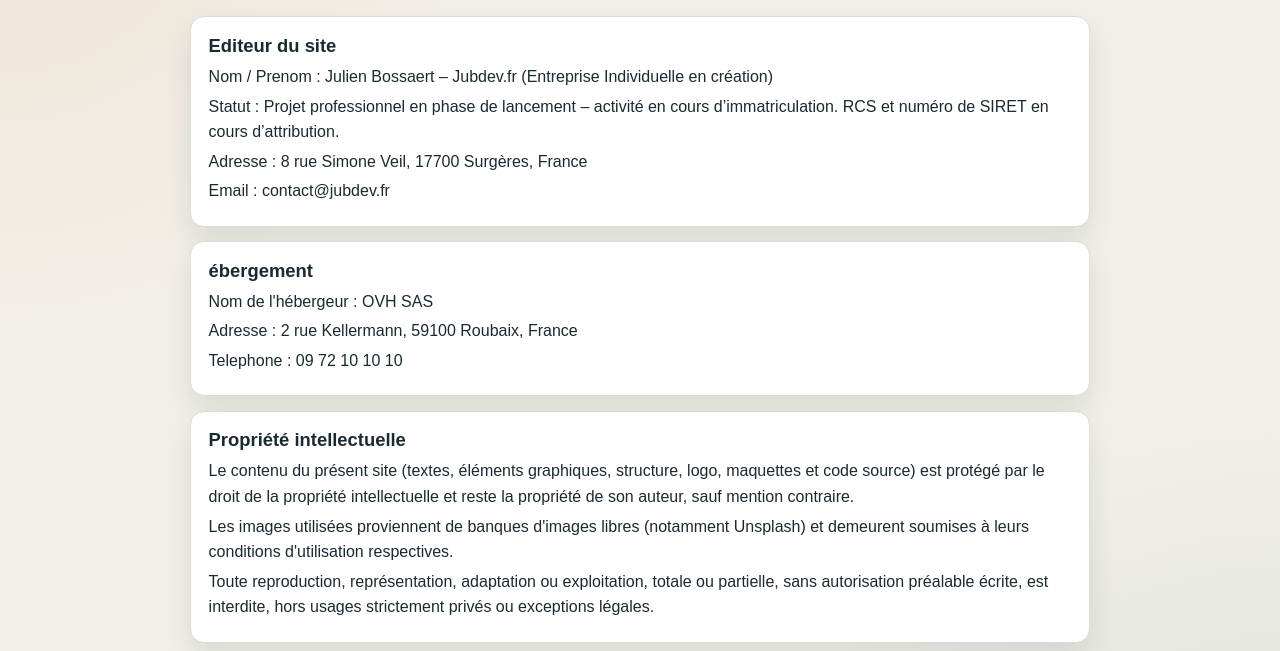
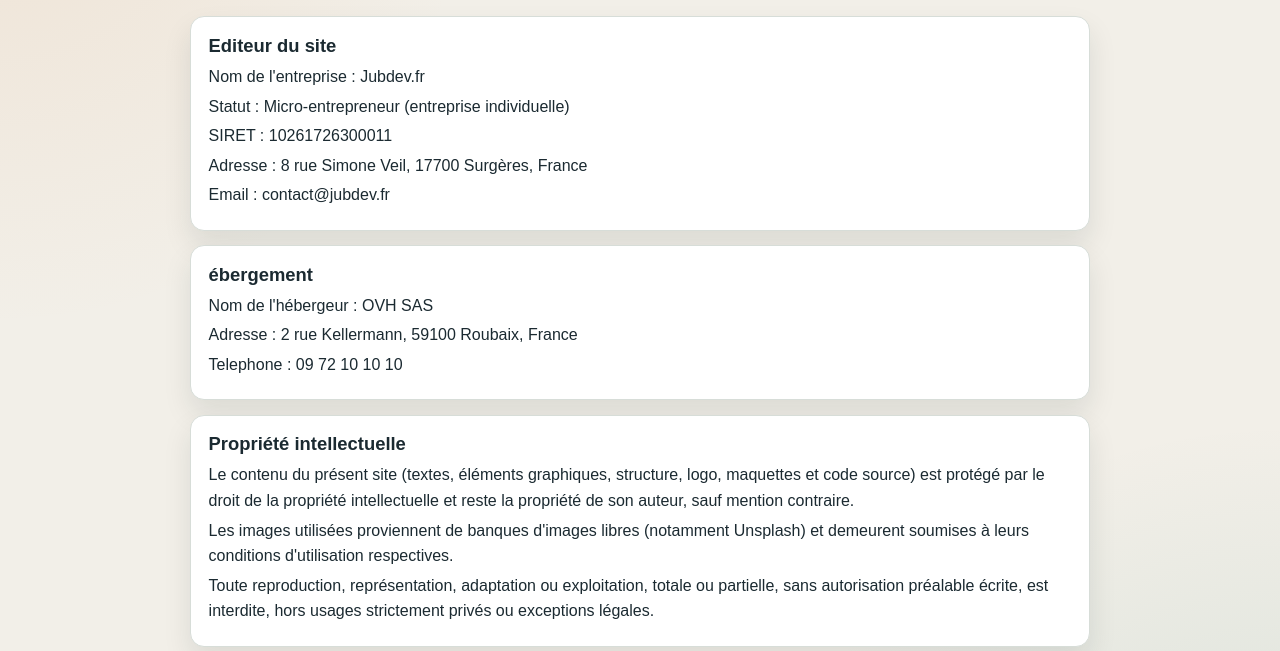
Before and after one commit to JulienBoss17/maville, a website: page public/mentions-legales.html in a window 1280 px wide. Shown: the part 149-800 px from the top of the page. Drawn offline with Linux system fonts and the light colour scheme.

Commit message:
"mentions-legales: ajout du SIRET de l'entreprise"

```diff
--- a/public/mentions-legales.html
+++ b/public/mentions-legales.html
@@ -17,8 +17,9 @@
 
       <section class="card">
         <h2>Editeur du site</h2>
-        <p>Nom / Prenom : Julien Bossaert – Jubdev.fr (Entreprise Individuelle en création)</p>
-        <p>Statut : Projet professionnel en phase de lancement – activité en cours d’immatriculation. RCS et numéro de SIRET en cours d’attribution.</p>
+        <p>Nom de l'entreprise : Jubdev.fr </p>
+        <p>Statut : Micro-entrepreneur (entreprise individuelle)</p>
+        <p>SIRET : 10261726300011</p>
         <p>Adresse : 8 rue Simone Veil, 17700 Surgères, France</p>
         <p>Email : contact@jubdev.fr</p>
       </section>
```
